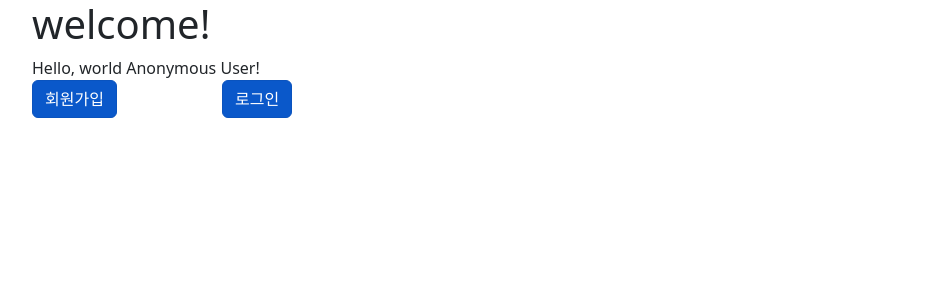
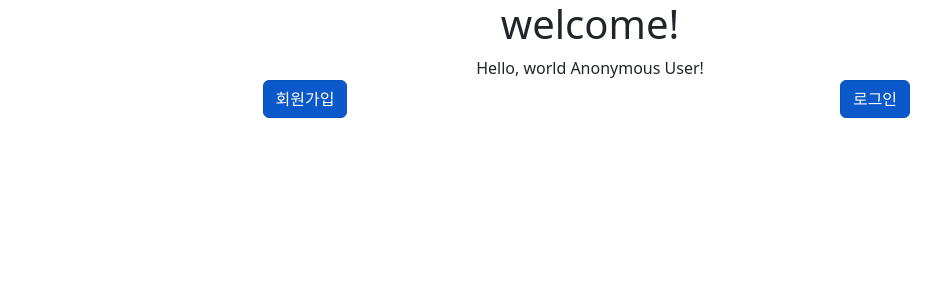
Before and after one commit to howrutoday2/django_final_project, a Django app: page / in a window 1280 px wide. Shown: the top 300 px of the page, without its empty margins (50-991 px from the left). Run offline with Django 3.2, Linux system fonts and the light colour scheme; data comes from the database, SQL or seed files in the repository.

Commit message:
html 수정

```diff
--- a/templates/base.html
+++ b/templates/base.html
@@ -11,7 +11,7 @@
     <link rel="stylesheet" href="https://cdn.jsdelivr.net/npm/bootstrap@5.2.0/dist/css/bootstrap.min.css">
   </head>
   <body>
-    <div class="container">
+    <div class="container text-center">
         <div class="row" >
             <h1> welcome!
         </div>
--- a/templates/index.html
+++ b/templates/index.html
@@ -20,11 +20,11 @@
         </div>
     </div>
 
-    <div class="row">
-        <div class="col-2" >
+    <div class="row text-center">
+        <div class="col-6" >
             <a href="{% url 'register' %}"  class="btn btn-primary active" role="button" aria-pressed="true">회원가입</a>
         </div>
-        <div class="col-2" >
+        <div class="col-6" >
             <a href="{% url 'login' %}"  class="btn btn-primary active" role="button" aria-pressed="true">로그인</a>
         </div>
         {% endif %}
```
Also changed, not shown: templates/login.html (+3 -10 lines), 1 other file.
